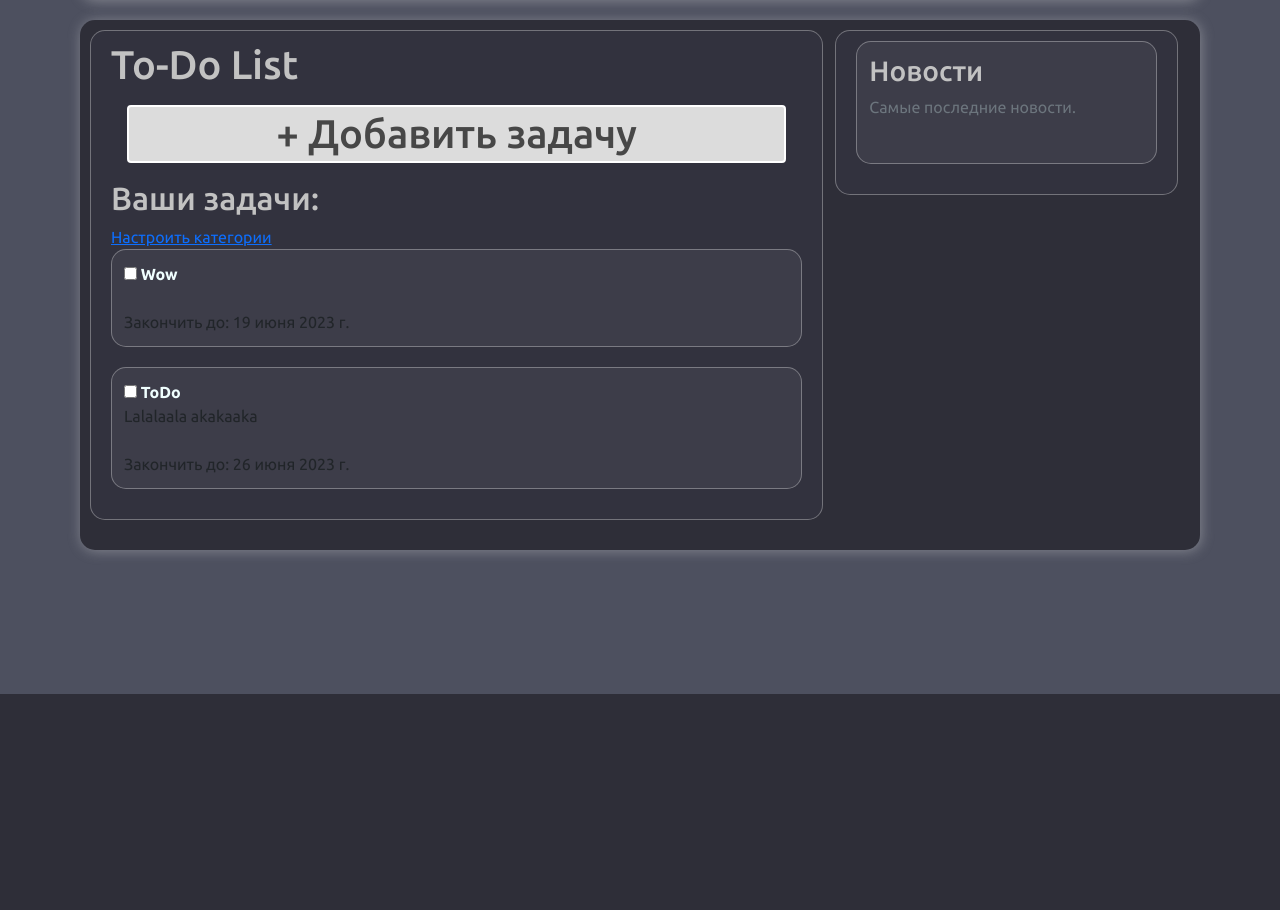
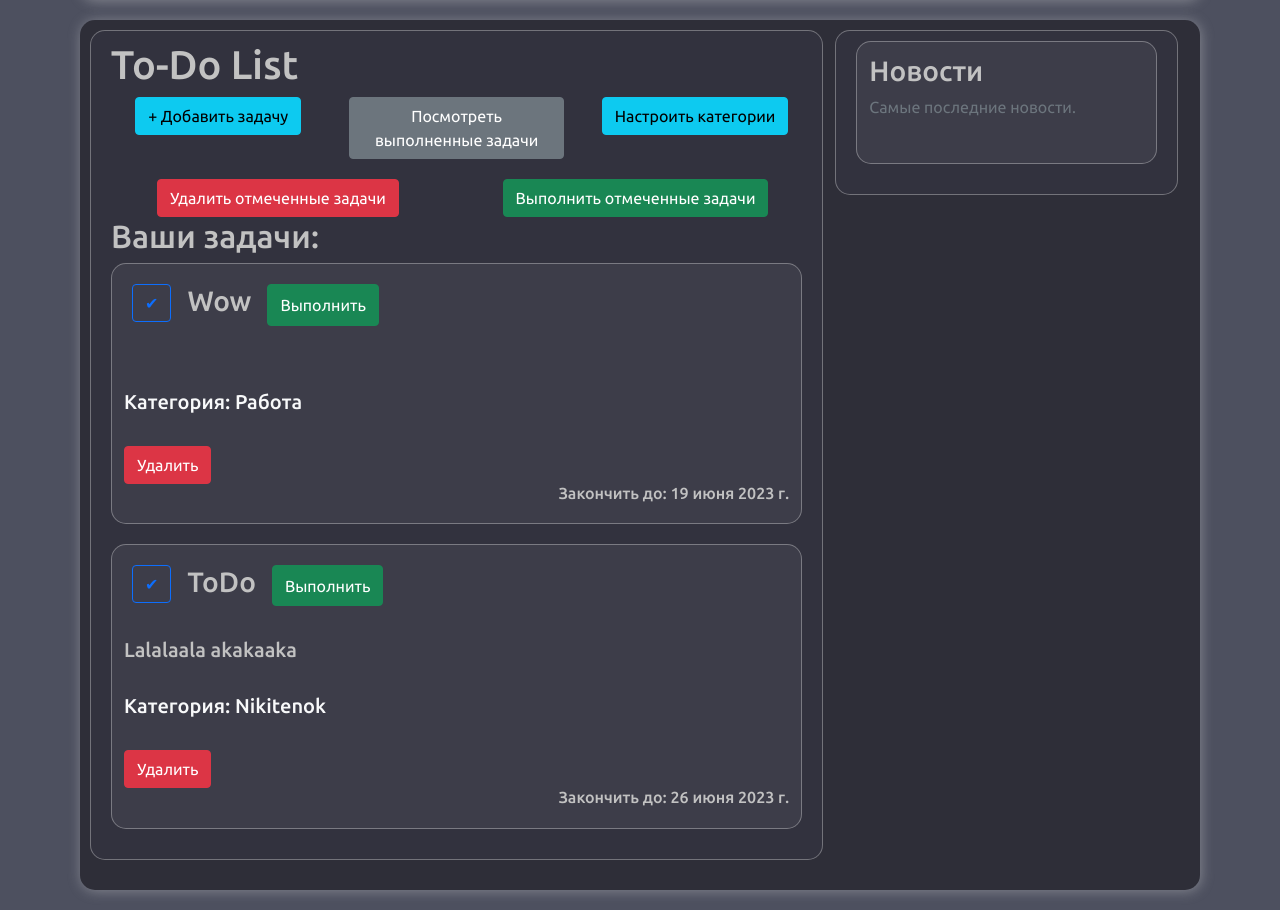
Before and after one commit to NikolaiNikitenok/KnowThePrice, a Django app: page /todo/ in a window 1280 px wide. Shown: the part 106-1016 px from the top of the page. Before the commit the page ends 800 px from the top, so only its background shows below. Run offline with Django 4.2, Linux system fonts and the light colour scheme; a user stored in the database is signed in; data comes from the database, SQL or seed files in the repository; both versions use the stored data as it was after the commit; some libraries are stand-ins or nearby versions.

Commit message:
ToDo_v0.1

```diff
--- a/KTP/KTP/urls.py
+++ b/KTP/KTP/urls.py
@@ -30,7 +30,8 @@ urlpatterns = [
     path('logout/', auth_views.LogoutView.as_view(template_name='users/logout.html'), name='logout'),
     path('todo/', todo_views.todo, name='todo-home'),
     path('todo_add/', todo_views.add_todo, name = 'todo-add'),
-    path('category/', todo_views.add_category, name='category')
+    path('category/', todo_views.add_category, name='category'),
+    path('completed_todo/', todo_views.completed_todo, name='completed-todo')
 ]
 
 if settings.DEBUG:
--- a/KTP/main_site/static/main_site/main.css
+++ b/KTP/main_site/static/main_site/main.css
@@ -18,6 +18,16 @@ h4,
 h5,
 h6 {
   color: #c2c2c2;
+}
+
+button a {
+  text-decoration: None;
+  color: rgb(20, 198, 20);
+}
+
+button a:hover {
+  text-decoration: None;
+  color: white;
 }
 
 ul {
@@ -253,3 +263,7 @@ a.golub h1{
   padding: 3px;
   text-align: center;
 }
+
+.field .btn {
+  margin-right: 20px;
+}
--- a/KTP/todo_list/models.py
+++ b/KTP/todo_list/models.py
@@ -5,6 +5,9 @@ from django.utils import timezone
 
 class Category(models.Model):
     name = models.CharField(max_length=180)
+    author = models.ForeignKey(User,
+                                on_delete=models.PROTECT,
+                                verbose_name='Владелец')
 
     class Meta:
         verbose_name = 'Категория'
--- a/KTP/todo_list/templates/todo_list/todo_home.html
+++ b/KTP/todo_list/templates/todo_list/todo_home.html
@@ -3,27 +3,69 @@
 {% load crispy_forms_tags %}
 {% block content %}
   <h1>To-Do List</h1>
-  <a class="nav-link golub" href="{% url 'todo-add' %}"><h1>+ Добавить задачу</h1></a>
+  <div class="row flex-lg-row">
+    <div class="col text-center">
+      <form action="{% url 'todo-add' %}" method="get">
+        <button type="submit" class="btn btn-info">+ Добавить задачу</button>
+      </form>
+    </div>
+    <div class="col text-center">
+      <form action="{% url 'completed-todo' %}" method="get">
+        <button type="submit" class="btn btn-secondary">Посмотреть выполненные задачи</button>
+      </form>
+    </div>
+    <div class="col text-center">
+      <form action="{% url 'category' %}" method="get">
+        <button type="submit" class="btn btn-info">Настроить категории</button>
+      </form>
+    </div>
+  </div>
+  <form action="" method="post">
+    <div class="row flex-lg-row">
+      <div class="col text-center">
+        {% csrf_token %}
+        <button class="btn btn-danger" name="Delete" formnovalidate="" type="submit">
+          <span> Удалить отмеченные задачи </span>
+        </button>
+      </div>
+      <div class="col text-center">
+        <button class="btn btn-success" name="Complete" formnovalidate="" type="submit">
+          <span> Выполнить отмеченные задачи </span>
+        </button>
+      </div>
+    </div>
     <h2>Ваши задачи:</h2>
-
-    <a href="{% url 'category' %}">Настроить категории</a>
-
     {% for todo in todos %}
     <div class="content-block">
+      <div class="d-flex p-2 justify-content-left">
         <label for="checkbox">
           <input type="checkbox"
-        class="checkbox"
+          class="btn-check"
           name="check"
-        value="todo.id"
+          value="{{ todo.id }}"
+          id="cb{{todo.id}}"
           >
-        <span>{{ todo.title }}</span>
+          <label for="cb{{todo.id}}" class="btn btn-outline-primary">✔</label>
         </label>
-      <div class="todo-description">
-        {{ todo.description }}
+        <h3 class="text-center ms-3">{{ todo.title }}</h3>
+        <button class="btn btn-success ms-3" name="Complete" formnovalidate="" type="submit">
+          <span> Выполнить </span>
+        </button>
       </div>
       <br>
-      <span>Закончить до: {{ todo.deadline }}</span>
+      <h5>{{ todo.description }}</h5>
+      <br>
+      <h5 class="text-light">Категория: {{ todo.category }}</h5>
+      <br>
+      <button class="btn btn-danger" name="Delete" formnovalidate="" type="submit" value="{{todo.id}}">
+        <span> Удалить </span>
+      </button>
+      <br>
+      <h6 class="text-end">Закончить до: {{ todo.deadline }}</h6>
     </div>
+
+
     {% endfor %}
+  </form>
 
 {% endblock content %}
--- a/KTP/todo_list/views.py
+++ b/KTP/todo_list/views.py
@@ -1,40 +1,77 @@
+from django.http import HttpResponse
 from django.shortcuts import render, redirect
 from django.contrib.auth.mixins import LoginRequiredMixin, UserPassesTestMixin
 from django.contrib import messages
 from .models import ToDo, Category
 # from .forms import ToDoCreateForm
 from django.contrib.auth.models import User
-from django.views.generic import (
-    ListView,
-    DetailView,
-    CreateView,
-    UpdateView,
-    DeleteView
-)
+# from django.views.generic import (
+#     ListView,
+#     DetailView,
+#     CreateView,
+#     UpdateView,
+#     DeleteView
+# )
+
 
 def todo(request):
-    todos = ToDo.objects.filter(author = request.user)
+    todos = ToDo.objects.filter(author = request.user, completed=False)
     categories = Category.objects.all()
+    check = []
 
     if request.method == 'POST':
         if "Edit" in request.POST:
             return redirect('category')
+        elif "Delete" in request.POST:
+            check = request.POST.getlist('check')
+            for i in range(len(check)):
+                    todo_del = ToDo.objects.filter(id=int(check[i]))
+                    todo_del.delete()  # удаление категории
+        elif "Complete" in request.POST:
+            check = request.POST.getlist('check')
+            for i in range(len(check)):
+                ToDo.objects.filter(id=int(check[i])).update(completed=True)
+        # elif "Delete_id" in request.POST:
+        #         todo = ToDo.objects.filter('value')
+        #         todo.delete()
 
     context = {
         'todos': todos,
         'categories': categories,
+        'check': len(check), # Проблема, показывается кол-во только после отправления запроса
     }
     return render(request, 'todo_list/todo_home.html', context)
 
+
+def completed_todo(request):
+    completed_todos = ToDo.objects.filter(author = request.user, completed=True)
+
+    if request.method == 'POST':
+        if "Uncomplete" in request.POST:
+            check = request.POST.getlist('check')
+            for i in range(len(check)):
+                ToDo.objects.filter(id=int(check[i])).update(completed=False)
+
+
+    context = {
+        'completed_todos': completed_todos,
+    }
+    return render(request, 'todo_list/completed_todo.html', context)
+
+
 def add_todo(request):
-    categories = Category.objects.all()
+    categories = Category.objects.filter(author=request.user)
     if request.method == 'POST':
         author = request.user
         title = request.POST['title']
         deadline = request.POST['deadline']
         description = request.POST['description']
         category = request.POST['category_select']
-        todo = ToDo(title = title, description = description, deadline = deadline, category=Category.objects.get(name=category), author=author)
+        todo = ToDo(title=title,
+                    description=description,
+                    deadline=deadline,
+                    category=Category.objects.get(name=category),
+                    author=author)
         todo.save()
 
         context = {
@@ -50,23 +87,26 @@ def add_todo(request):
 
         return render(request, 'todo_list/todo_add.html', context)
 
+
 def add_category(request):
-    categories = Category.objects.all()
+    categories = Category.objects.filter(author = request.user)
 
     if request.method == "POST":  # проверяем что это метод POST
+        author = request.user
         if "Add" in request.POST:  # если собираемся добавить
             name = request.POST["name"]  # имя нашей категории
-            category = Category(name=name)  # у нашей категории есть только имя
+            category = Category(name=name, author = author)  # у нашей категории есть только имя
             category.save()  # сохранение нашей категории
             return redirect("/category")
-        if "Delete" in request.POST:  # проверяем есть ли удаление
+        elif "Delete" in request.POST:  # проверяем есть ли удаление
             # немного изменил название массива в отличии от todo, что бы было меньше путаницы в коде
             check = request.POST.getlist('check')
             for i in range(len(check)):
                 try:
                     сateg = Category.objects.filter(id=int(check[i]))
                     сateg.delete()  # удаление категории
-                except BaseException:  # вне сомнения тут нужно нормально переписать обработку ошибок, но на первое время хватит и этого
+                except BaseException:  # вне сомнения тут нужно нормально переписать обработку ошибок,
+                    # но на первое время хватит и этого
                     return HttpResponse('<h1>Сначала удалите карточки с этими категориями)</h1>')
     return render(request, "todo_list/category.html", {"categories": categories})
 # Create your views here.
```
Also changed, not shown: KTP/todo_list/templates/todo_list/category.html (+25 -20 lines), KTP/todo_list/templates/todo_list/completed_todo.html (added, +43 -0 lines), KTP/todo_list/templates/todo_list/todo_add.html (+8 -2 lines), KTP/db.sqlite3, KTP/media/profile_pics/Logotype_IXx31g3.png (added), KTP/media/profile_pics/Logotype_hmatBP7.png (added), KTP/todo_list/migrations/0001_initial.py. Lines whose indentation alone changed are shown as unchanged.
